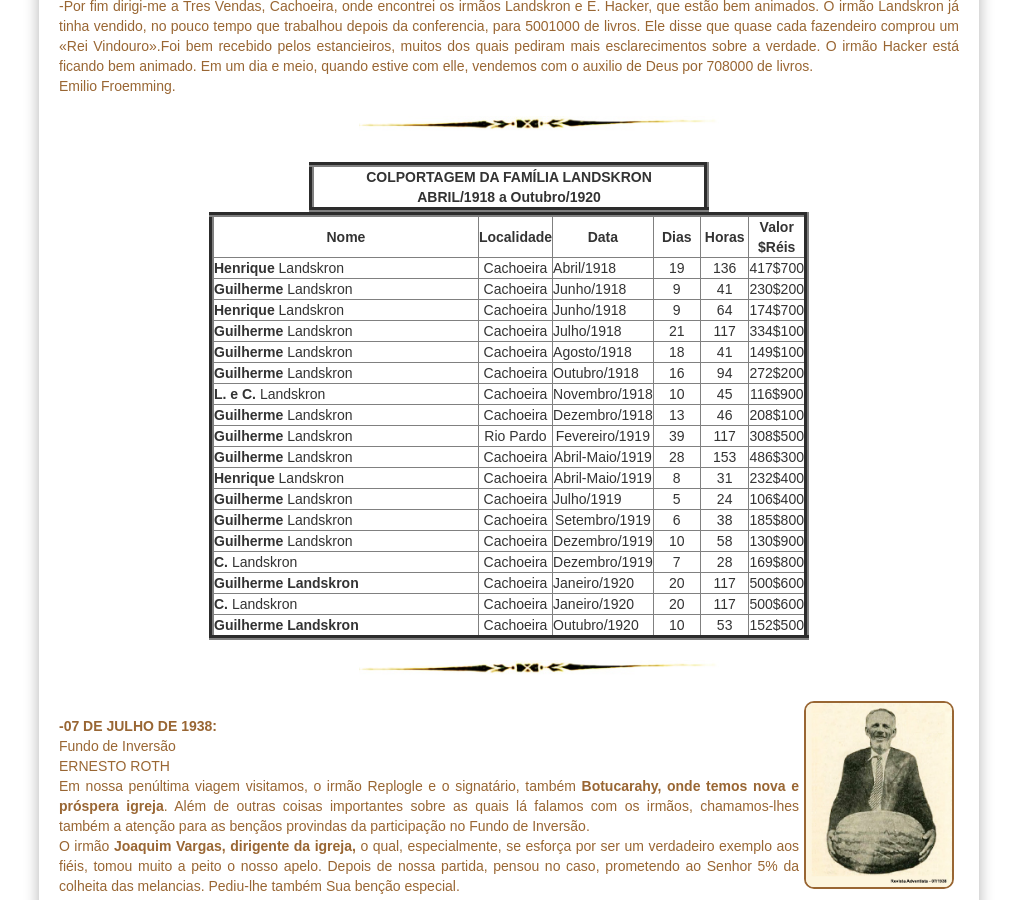
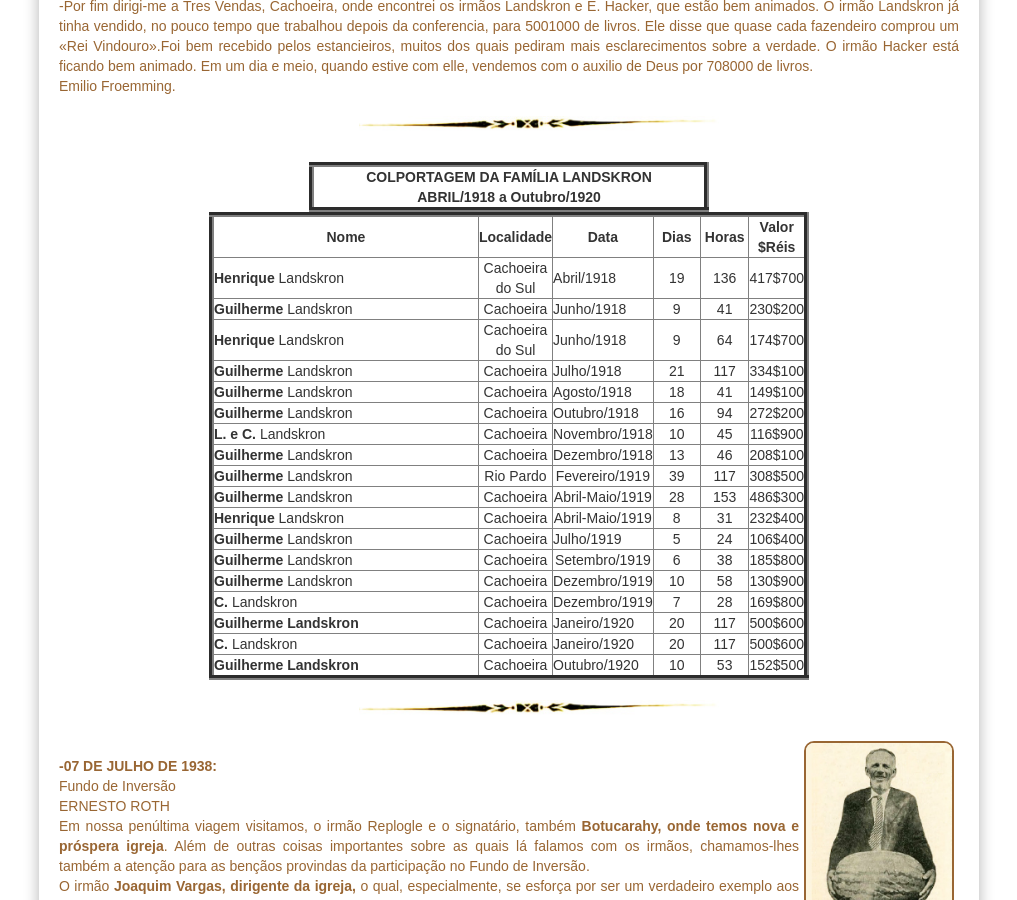
Before and after one commit to claudiovargas1955/claudiovargas1955.github.io, a Jekyll site: the page built from _pages/história-da-iasd-bosque.html, in a window 1280 px wide and 900 px high, scrolled down 1681 px. Shown: the whole window, without its empty margins (131-1148 px from the left). Built offline with Jekyll 4.4.1, drawn with Linux system fonts in a browser that asks for light colours; some web fonts are replaced.

Commit message:
Update história-da-iasd-bosque.html

```diff
--- a/_pages/história-da-iasd-bosque.html
+++ b/_pages/história-da-iasd-bosque.html
@@ -178,7 +178,7 @@
         </tr>
         <tr>
            <td align="left" width="300px"><b>Henrique</b> Landskron</td>
-           <td align="center" width="50px">Cachoeira</td>
+           <td align="center" width="50px">Cachoeira do Sul</td>
            <td align="left">Abril/1918</td>
            <td align="center">19</td>
            <td align="center">136</td>
@@ -194,7 +194,7 @@
         </tr>
         <tr>
            <td align="left" width="300px"><b>Henrique</b> Landskron</td>
-           <td align="center" width="50px">Cachoeira</td>
+           <td align="center" width="50px">Cachoeira do Sul</td>
            <td align="left">Junho/1918</td>
            <td align="center">9</td>
            <td align="center">64</td>
```
